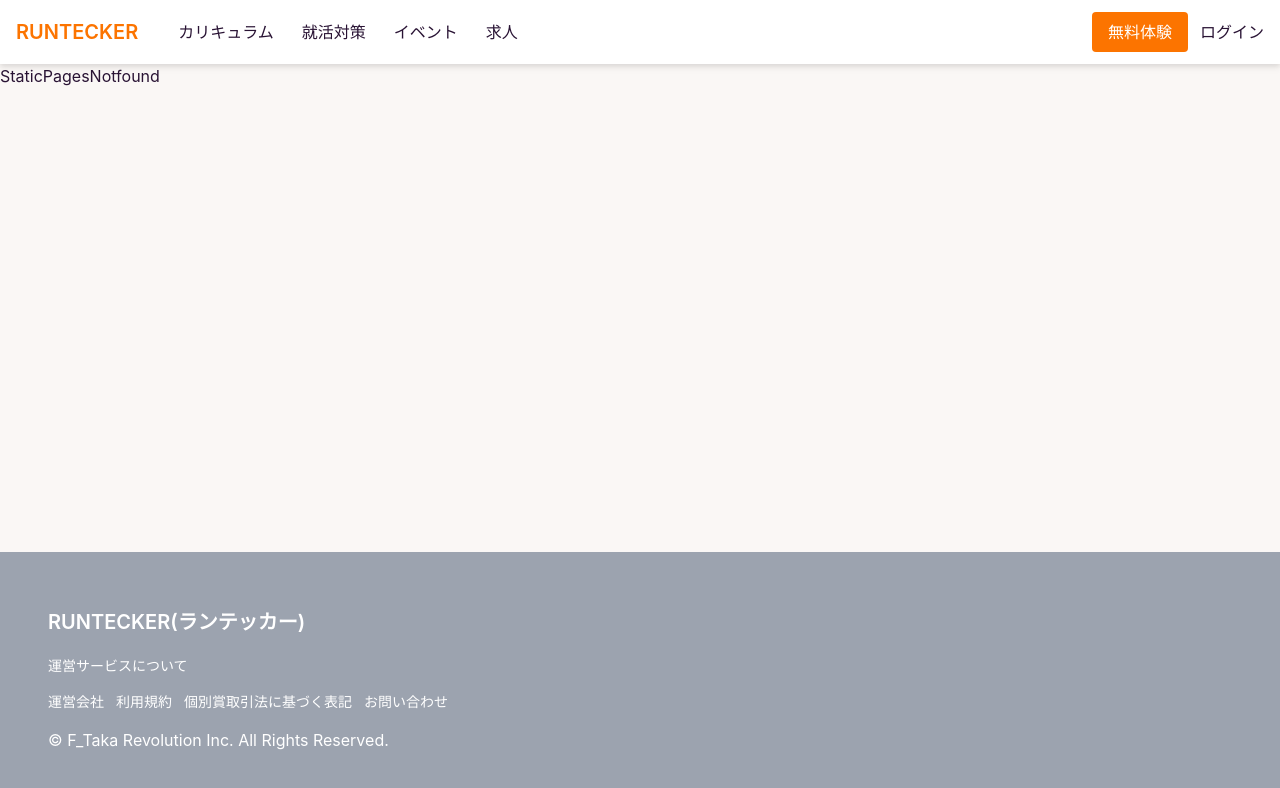
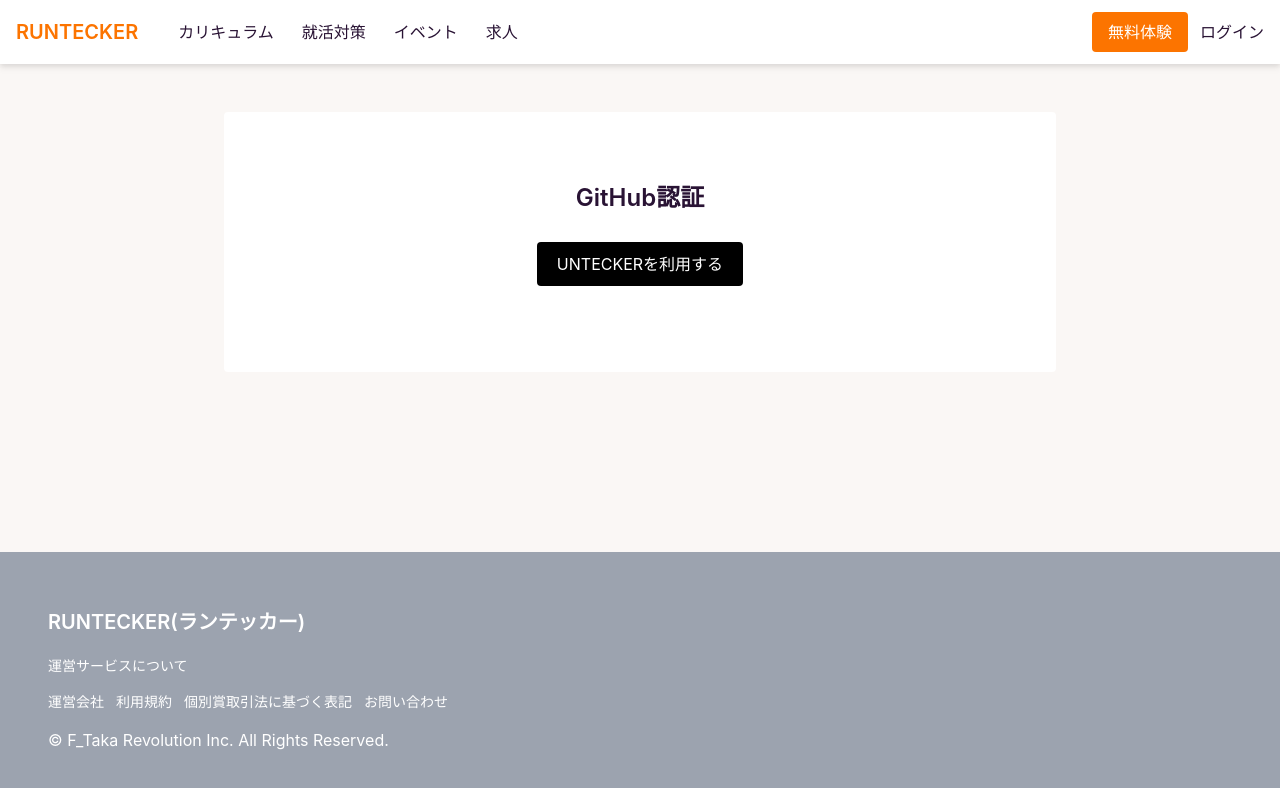
Before and after one commit to rayto298/runtecker, a React (Create React App) app in the folder frontend/: page /login in a window 1280 px wide. Shown: the top 788 px of the page. Built offline with nearby package versions, Linux system fonts and the light colour scheme.

Commit message:
ログインページの見た目実装

```diff
--- a/frontend/src/routes/protected.jsx
+++ b/frontend/src/routes/protected.jsx
@@ -3,6 +3,7 @@ import { MainLayout } from "views/layouts/main_layout"
 import { _Loading } from "views/layouts/components/_loading"
 import { Outlet } from "react-router-dom"
 import { RoutePath } from "config/route_path"
+import { UserSessionsNew } from "views/user_sessions/new"
 import { CurriculumsIndex } from "views/curriculums"
 import { EventsIndex } from "views/events"
 import { EventsShow } from "views/events/show"
@@ -30,6 +31,7 @@ export const PROTECTED_ROUTES = [
     path: RoutePath.Home.path,
     element: <App />,
     children: [
+      { path: RoutePath.Login.path, element: <UserSessionsNew /> },
       { path: RoutePath.Home.path, element: <StaticPagesIndex /> },
       { path: RoutePath.Curriculums.path, element: <CurriculumsIndex /> },
       { path: RoutePath.Events.path, element: <EventsIndex /> },
--- a/frontend/src/routes/public.jsx
+++ b/frontend/src/routes/public.jsx
@@ -15,6 +15,7 @@ import { UsersNew } from "views/users/new"
 import { UsersShow } from "views/users/show"
 import { StaticPagesIndex } from "views/static_pages"
 import { StaticPagesNotfound } from "views/static_pages/not_found"
+import { UserSessionsNew } from "views/user_sessions/new"
 
 const App = () => {
   return (
@@ -25,11 +26,13 @@ const App = () => {
   )
 }
 
+//  TODO : ユーザー認証確定するまでルーティングを暫定的に設定しています。
 export const PUBLIC_ROUTES = [
   {
     path: RoutePath.Home.path,
     element: <App />,
     children: [
+      { path: RoutePath.Login.path, element: <UserSessionsNew /> },
       { path: RoutePath.Home.path, element: <StaticPagesIndex /> },
       { path: RoutePath.Curriculums.path, element: <CurriculumsIndex /> },
       { path: RoutePath.Events.path, element: <EventsIndex /> },
--- a/frontend/src/views/user_sessions/new.jsx
+++ b/frontend/src/views/user_sessions/new.jsx
@@ -1,5 +1,29 @@
 export const UserSessionsNew = () => {
+
+  const handleGitHubAuth = () => {
+    // TODO : ボタンを押したあとの処理をここに書く
+    console.log("ボタンが押されました");
+  };
+
   return (
-    <div>UserSessionsNew</div>
-  )
+    <article className="pt-12 pb-12 max-w-[65%] m-auto">
+      <div className="bg-white rounded p-[50px]">
+        <div className="p-5">
+          <section className="text-center">
+            <div className="block mb-3">
+              <h2 className="text-2xl font-semibold">GitHub認証</h2>
+            </div>
+            <div className="text-center">
+              <button className="bg-black text-white py-2.5 px-5 rounded my-4" onClick={handleGitHubAuth}>
+                <div className="flex items-center">
+                  {/* TODO : GitHubアイコンがfont awesomeを利用しており、こちらのプロジェクトにまだ入れていないので一旦アイコン削除しています */}
+                  UNTECKERを利用する
+                </div>
+              </button>
+            </div>
+          </section>
+        </div>
+      </div>
+    </article>
+  );
 }
```
